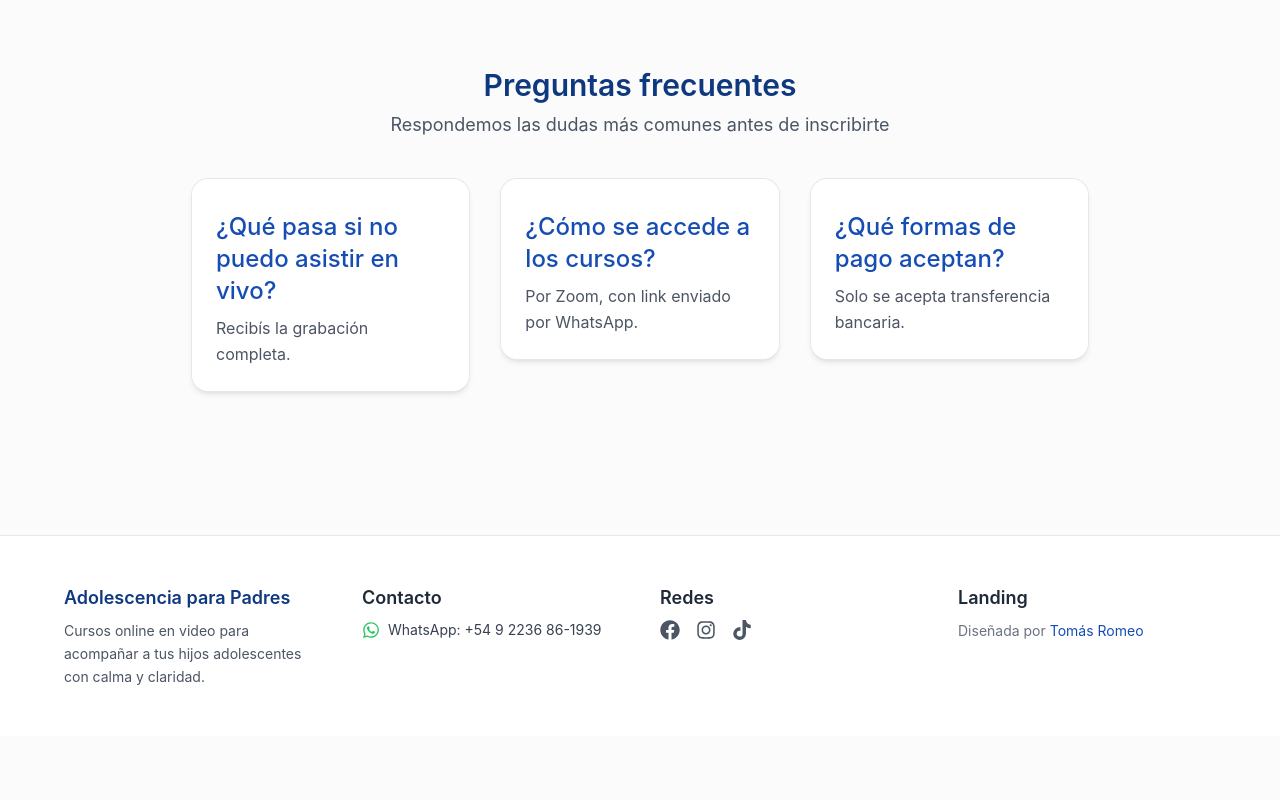
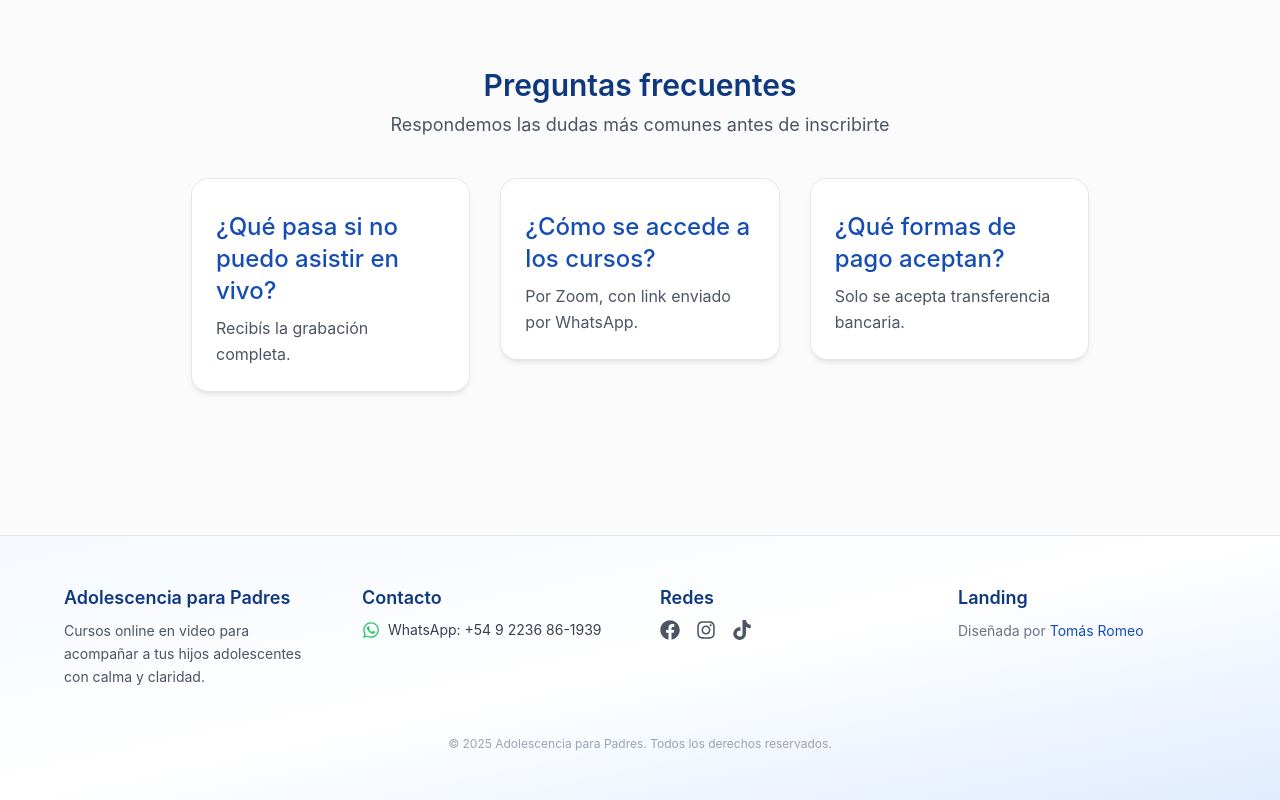
Before and after one commit to sekigan98/dram-adolescentes, a Next.js app: page / in a window 1280 px wide. Shown: the part 3461-4261 px from the top of the page. Before the commit the page ends 4197 px from the top, so only its background shows below. Built offline with nearby package versions, Linux system fonts and the light colour scheme.

Commit message:
Update Footer.tsx

```diff
--- a/components/Footer.tsx
+++ b/components/Footer.tsx
@@ -3,25 +3,28 @@
 
 export default function Footer() {
   return (
-    <footer id="contacto" className="mt-16 bg-white border-t border-gray-200 scroll-mt-32">
+    <footer
+      id="contacto"
+      className="mt-16 bg-gradient-to-br from-brand-50 via-white to-brand-100 border-t border-gray-200 scroll-mt-32"
+    >
       <Container className="py-12">
         <div className="grid gap-10 text-center sm:text-left sm:grid-cols-2 lg:grid-cols-4">
           {/* Marca */}
           <div>
-            <h4 className="font-semibold text-brand-800 text-lg">Adolescencia para Padres</h4>
-            <p className="mt-2 text-gray-600 text-sm leading-relaxed">
+            <h4 className="text-lg font-semibold text-brand-800">Adolescencia para Padres</h4>
+            <p className="mt-2 text-gray-600 text-sm leading-relaxed max-w-xs mx-auto sm:mx-0">
               Cursos online en video para acompañar a tus hijos adolescentes con calma y claridad.
             </p>
           </div>
 
           {/* Contacto */}
           <div>
-            <h4 className="font-semibold text-lg">Contacto</h4>
+            <h4 className="text-lg font-semibold text-brand-800">Contacto</h4>
             <a
               href="https://wa.me/5492236861939"
               target="_blank"
               rel="noopener noreferrer"
-              className="mt-2 inline-flex items-center justify-center sm:justify-start gap-2 text-sm text-gray-700 hover:text-brand-700"
+              className="mt-2 inline-flex items-center justify-center sm:justify-start gap-2 text-sm text-gray-700 hover:text-brand-700 transition-colors"
             >
               <FaWhatsapp className="text-green-500 text-lg" />
               WhatsApp: +54 9 2236 86-1939
@@ -30,15 +33,30 @@
 
           {/* Redes */}
           <div>
-            <h4 className="font-semibold text-lg">Redes</h4>
+            <h4 className="text-lg font-semibold text-brand-800">Redes</h4>
             <div className="mt-2 flex justify-center sm:justify-start gap-4 text-gray-600 text-xl">
-              <a href="https://web.facebook.com/valeria.merino.1" target="_blank" className="hover:text-blue-600" aria-label="Facebook">
+              <a
+                href="https://web.facebook.com/valeria.merino.1"
+                target="_blank"
+                className="hover:text-blue-600 transition-colors"
+                aria-label="Facebook"
+              >
                 <FaFacebook />
               </a>
-              <a href="https://www.instagram.com/adolescenciaparapadres/" target="_blank" className="hover:text-pink-500" aria-label="Instagram">
+              <a
+                href="https://www.instagram.com/adolescenciaparapadres/"
+                target="_blank"
+                className="hover:text-pink-500 transition-colors"
+                aria-label="Instagram"
+              >
                 <FaInstagram />
               </a>
-              <a href="https://www.tiktok.com/@valemerino.ar" target="_blank" className="hover:text-black" aria-label="TikTok">
+              <a
+                href="https://www.tiktok.com/@valemerino.ar"
+                target="_blank"
+                className="hover:text-black transition-colors"
+                aria-label="TikTok"
+              >
                 <FaTiktok />
               </a>
             </div>
@@ -46,7 +64,7 @@
 
           {/* Créditos */}
           <div>
-            <h4 className="font-semibold text-lg">Landing</h4>
+            <h4 className="text-lg font-semibold text-brand-800">Landing</h4>
             <p className="mt-2 text-sm text-gray-500 leading-relaxed">
               Diseñada por{" "}
               <a
@@ -59,6 +77,11 @@
             </p>
           </div>
         </div>
+
+        {/* Línea final */}
+        <div className="mt-12 text-center text-xs text-gray-400">
+          © {new Date().getFullYear()} Adolescencia para Padres. Todos los derechos reservados.
+        </div>
       </Container>
     </footer>
   );
```
